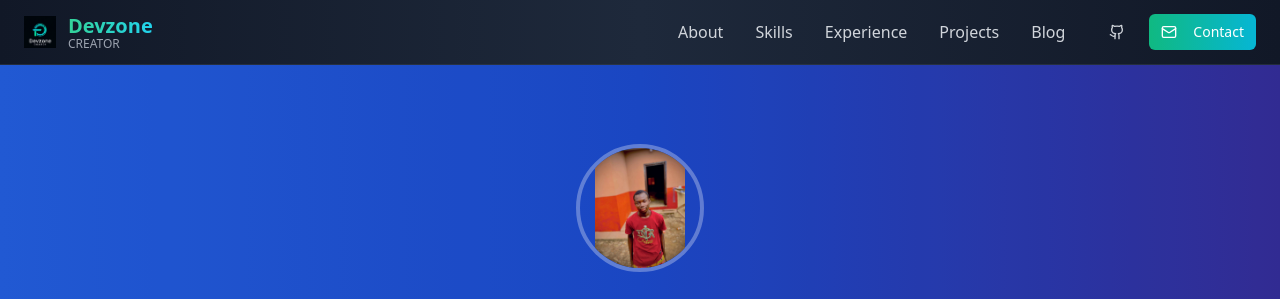
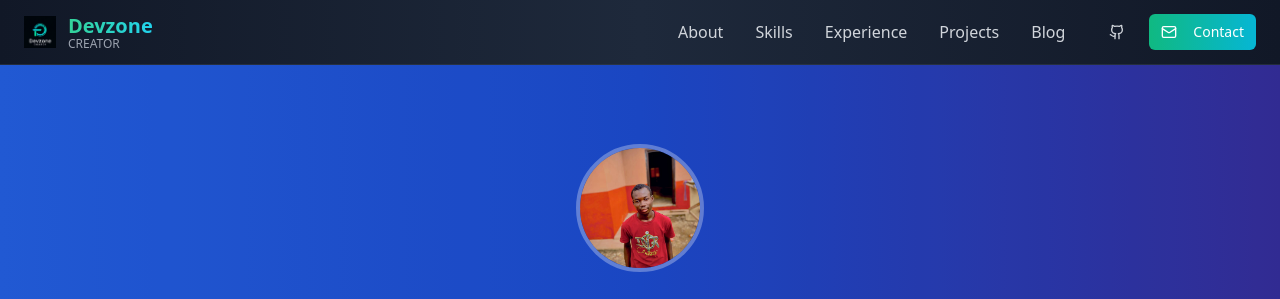
Before and after one commit to devzone-creator/devzone-creator-portfolio, a React (Vite) app: page / in a window 1280 px wide. Shown: the top 299 px of the page. Built offline with nearby package versions, Linux system fonts and the light colour scheme; no server answers; the database is empty.

Commit message:
Fix: Image cover and dark theme
Set image position to cover and updated body color to a dark theme.

```diff
--- a/src/components/HeroSection.tsx
+++ b/src/components/HeroSection.tsx
@@ -14,7 +14,7 @@ const HeroSection = () => {
               <AvatarImage
                 src="/lovable-uploads/a8a73724-1aee-489a-9410-effb8e8b8151.png"
                 alt="Munkaila Sule"
-                className="object-contain"
+                className="object-cover"
               />
               <AvatarFallback className="bg-white/20 text-white text-lg sm:text-xl lg:text-2xl">MS</AvatarFallback>
             </Avatar>
--- a/src/index.css
+++ b/src/index.css
@@ -1,3 +1,4 @@
+
 @tailwind base;
 @tailwind components;
 @tailwind utilities;
@@ -96,6 +97,8 @@
   }
 
   body {
-    @apply bg-background text-foreground;
+    @apply text-foreground;
+    background: linear-gradient(135deg, #1a1a2e 0%, #16213e 50%, #0f3460 100%);
+    min-height: 100vh;
   }
 }
```
